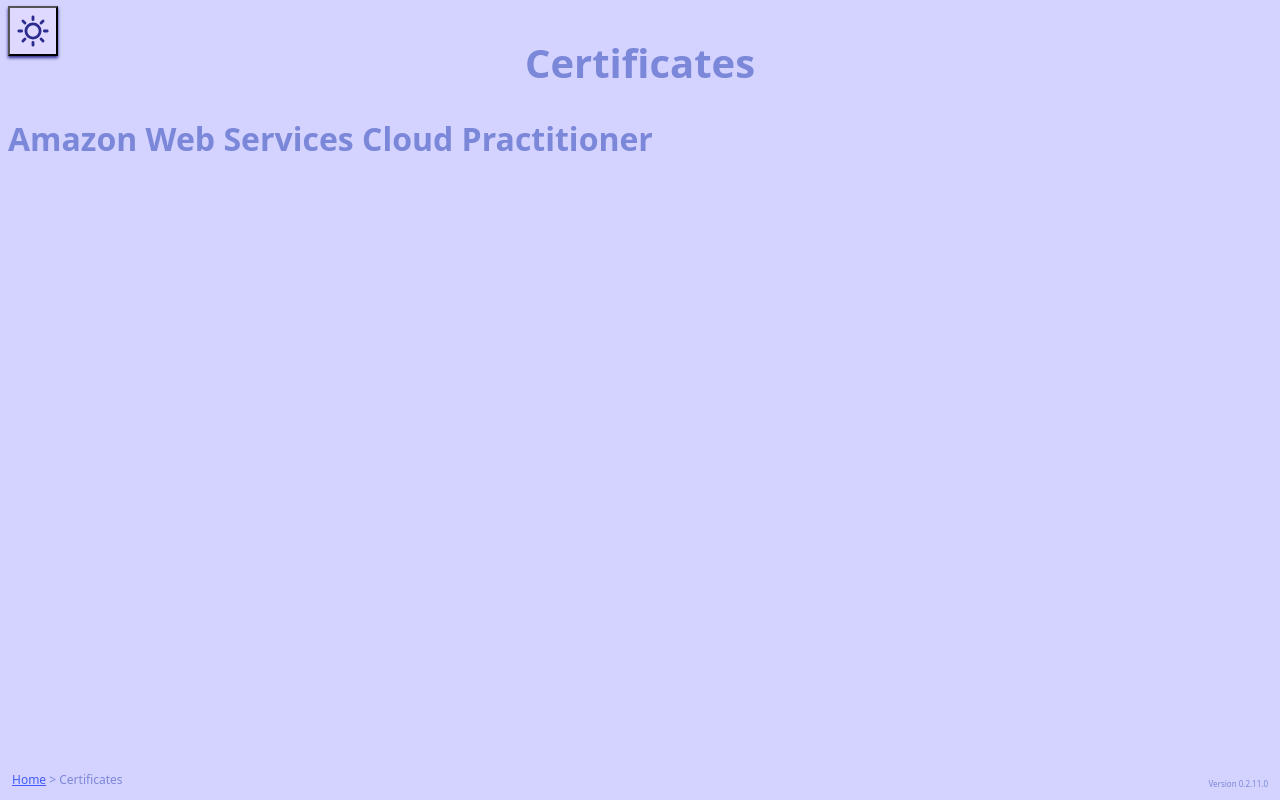
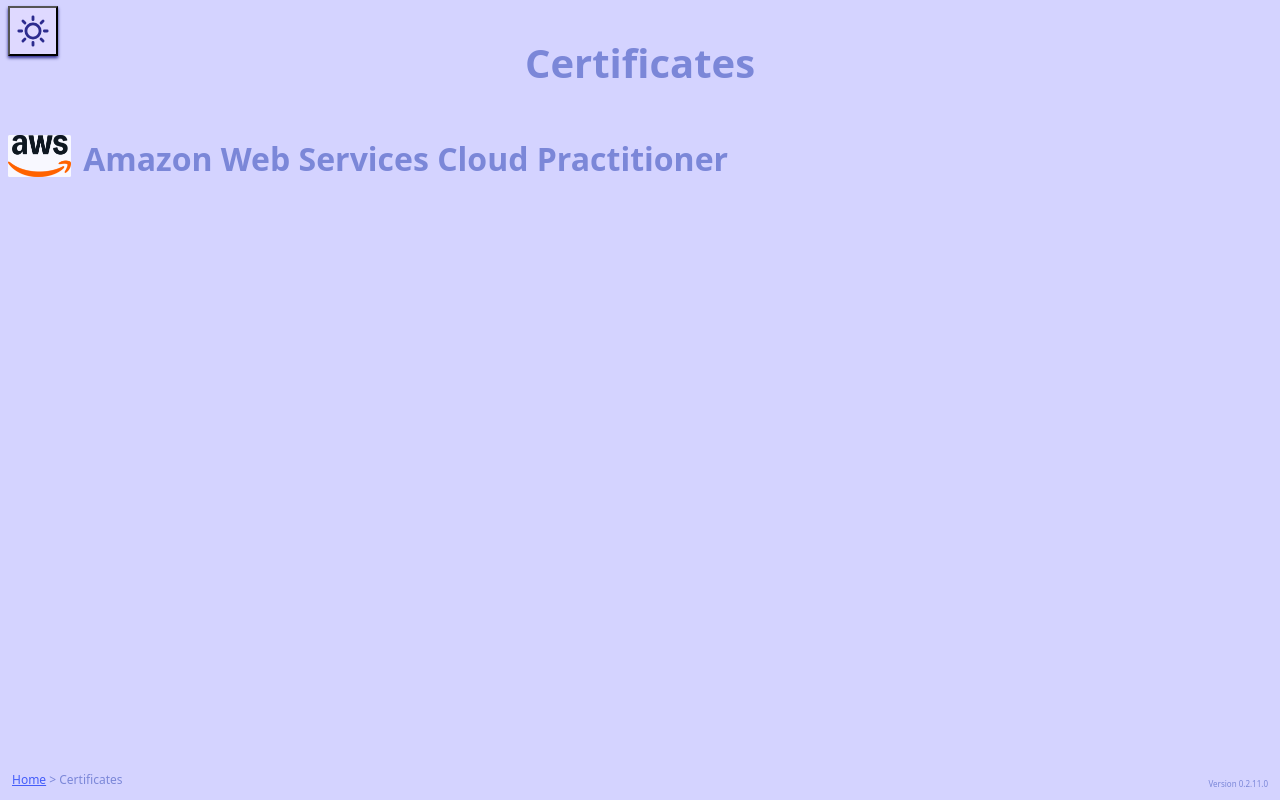
Before and after one commit to JJonKang/Portfolio, a React (Vite) app in the folder react-app/: page /certificates in a window 1280 px wide. Built offline with nearby package versions, Linux system fonts and the light colour scheme; a web font is replaced by a local one.

Commit message:
Worked on adding a certificate logo

```diff
--- a/react-app/src/index.css
+++ b/react-app/src/index.css
@@ -155,3 +155,12 @@
   /* justify-content: center;
   gap: 340px; */
 }
+
+/* Contacts Section */
+.small-img {
+  margin-top: 17px;
+  background: rgba(255,255,255,.85);
+  border-radius: 1.5px;
+  width: 5%;
+  height: 5%;
+}
--- a/react-app/src/pages/Certificates.jsx
+++ b/react-app/src/pages/Certificates.jsx
@@ -1,10 +1,15 @@
+import awsLogo from "@/assets/misc/aws.png"
 function Certificates() {
   return (
     <div>
       <h1 style={{ marginTop: '35px' }}>Certificates</h1>
-      <h2>
-        Amazon Web Services Cloud Practitioner
-      </h2>
+      <div style={{ display: 'flex', alignItems: 'center', gap: '0.75rem' }}>
+        <img src={awsLogo} alt="AWS Logo" className="small-img" />
+        <h2>
+          Amazon Web Services Cloud Practitioner
+        </h2>
+      </div>
+
     </div>
   )
 }
```
